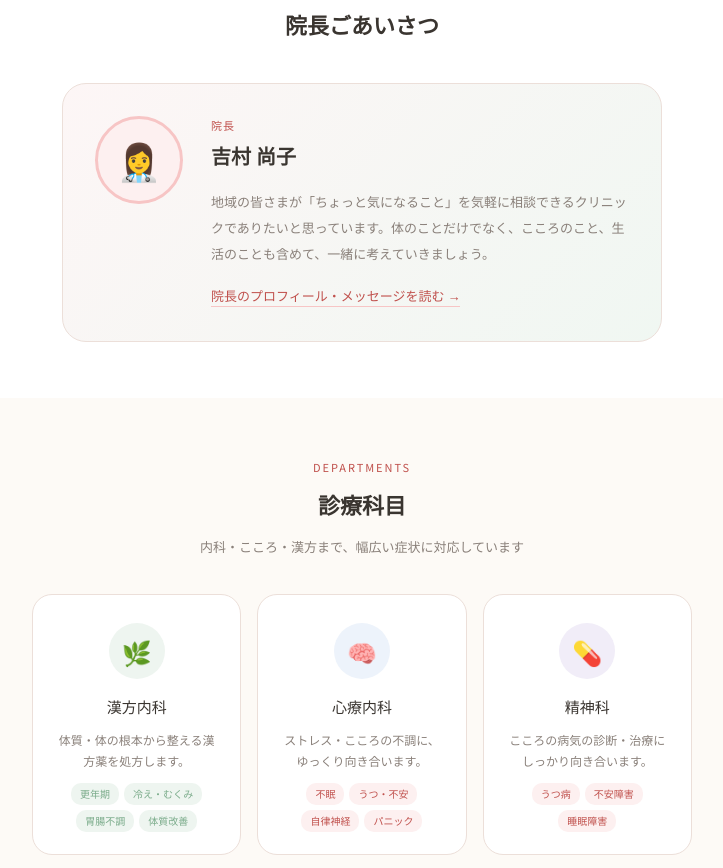
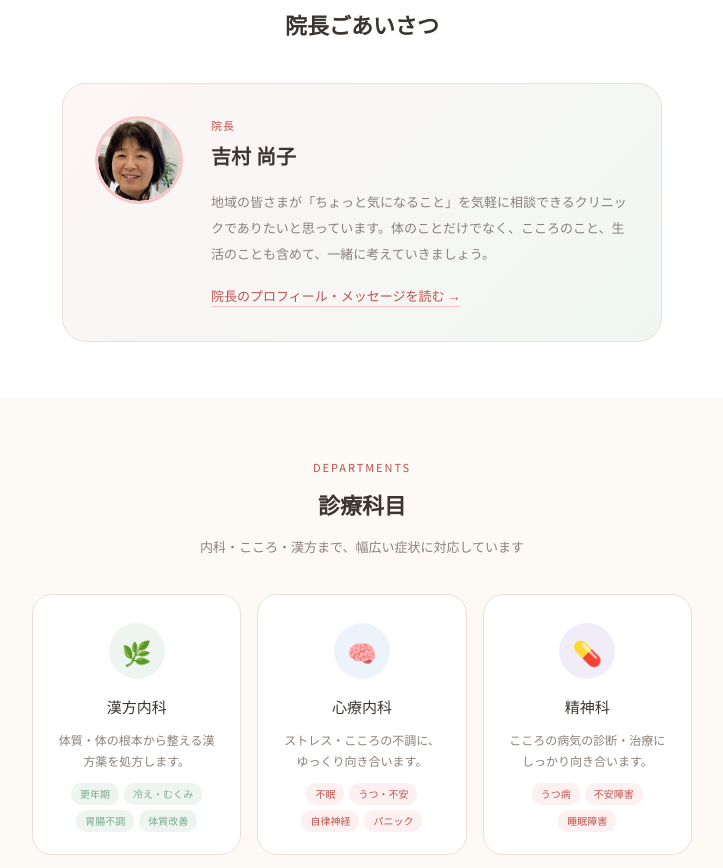
Before and after one commit to shinhonmachi/clinic, a plain HTML site: page index.html in a window 1280 px wide. Shown: the part 1110-1978 px from the top of the page, without its empty margins (278-1001 px from the left). Drawn offline with Linux system fonts and the light colour scheme.

Commit message:
Add files via upload

```diff
--- a/index.html
+++ b/index.html
@@ -281,6 +281,9 @@ section { padding: 56px 32px; }
   .access-cards { grid-template-columns: 1fr; }
   .doctor-inner { flex-direction: column; align-items: center; text-align: center; }
 }
+
+.doctor-avatar { overflow: hidden; }
+.doctor-avatar img { width: 100%; height: 100%; object-fit: cover; border-radius: 50%; display: block; }
 </style>
 </head>
 <body>
@@ -338,7 +341,7 @@ section { padding: 56px 32px; }
     <div class="section-title">院長ごあいさつ</div>
   </div>
   <div class="doctor-inner">
-    <div class="doctor-avatar">👩‍⚕️</div>
+    <div class="doctor-avatar"><img src="pics/director.webp" alt="新本町クリニック院長 吉村 尚子" width="605" height="605" loading="lazy"></div>
     <div>
       <div class="doctor-role">院長</div>
       <div class="doctor-name">吉村 尚子</div>
```
Also changed, not shown: section_staff.html (+1 -1 lines).
